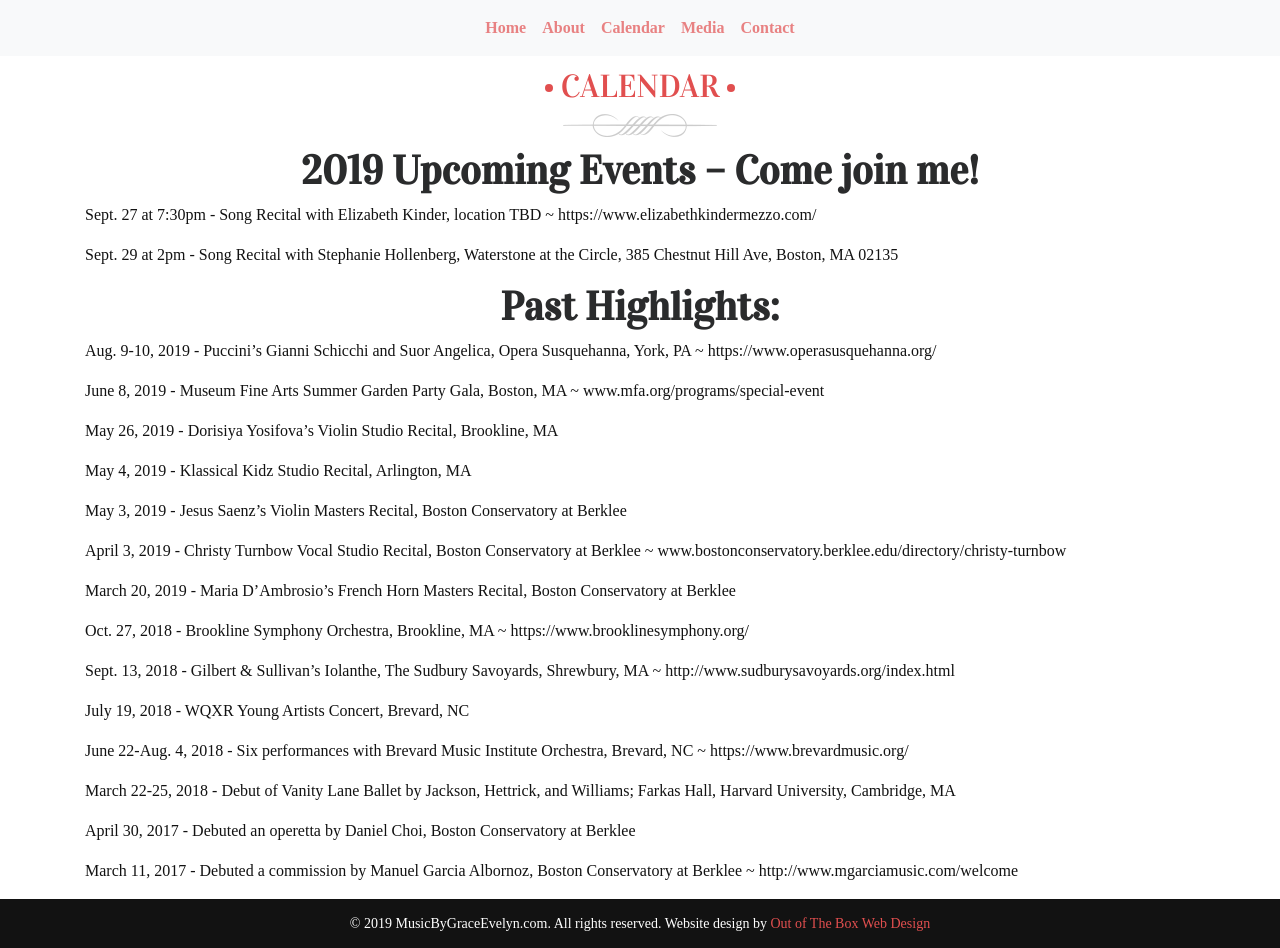
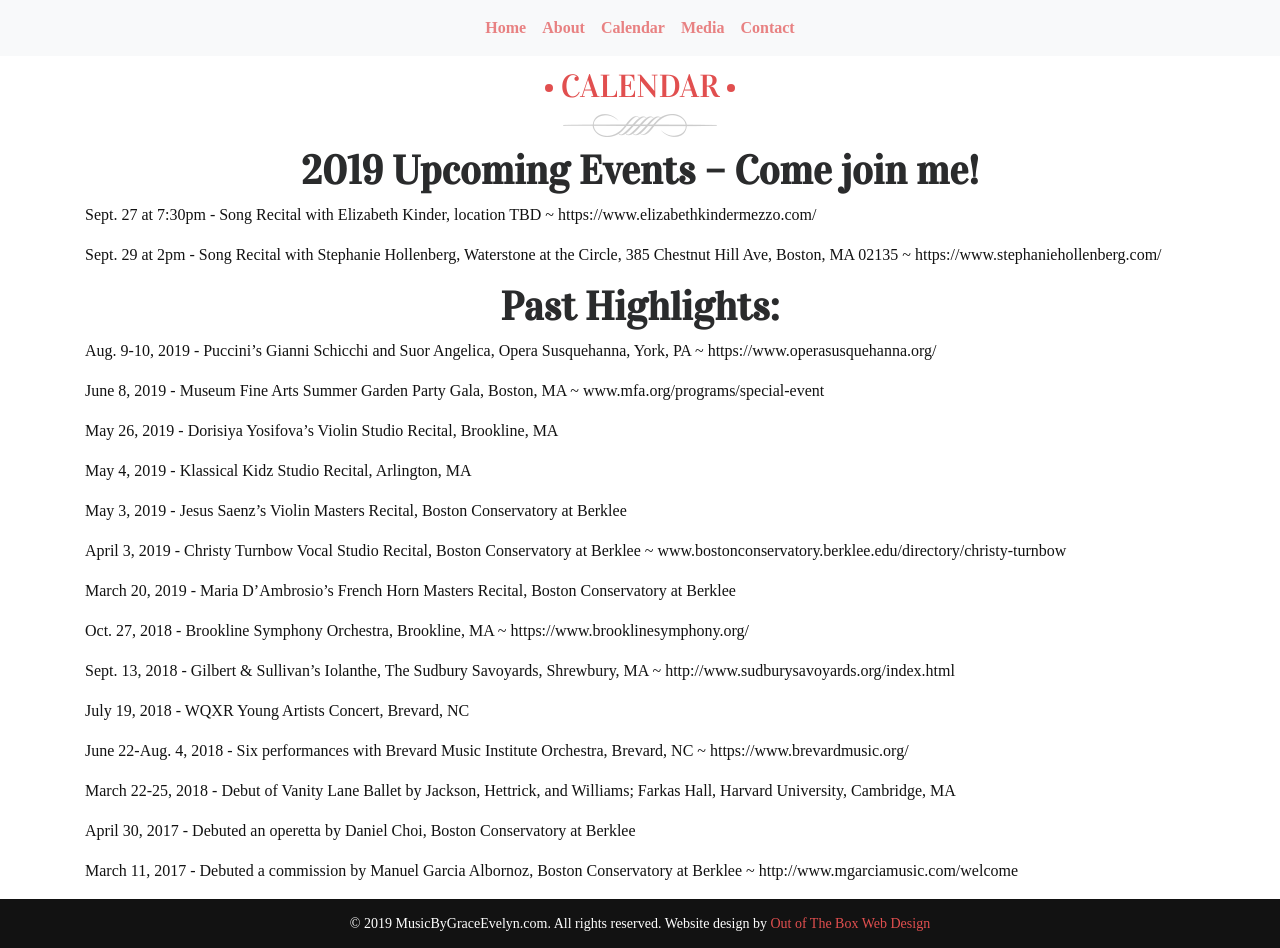
Before and after one commit to musicbygraceevelyn/musicbygraceevelyn.github.io, a Jekyll site: the page built from calendar.md, in a window 1280 px wide and 948 px high. Built offline with Jekyll 4.4.1, drawn with Linux system fonts in a browser that asks for light colours; some web fonts are replaced; some of the changed lines change nothing that is shown.

Commit message:
add friends link

```diff
--- a/calendar.md
+++ b/calendar.md
@@ -12,7 +12,7 @@ layout: single
 
 Sept. 27 at 7:30pm - Song Recital with Elizabeth Kinder, location TBD ~ https://www.elizabethkindermezzo.com/
 
-Sept. 29 at 2pm - Song Recital with Stephanie Hollenberg, Waterstone at the Circle, 385 Chestnut Hill Ave, Boston, MA 02135
+Sept. 29 at 2pm - Song Recital with Stephanie Hollenberg, Waterstone at the Circle, 385 Chestnut Hill Ave, Boston, MA 02135 ~ https://www.stephaniehollenberg.com/
 
 
 # Past Highlights:
```
